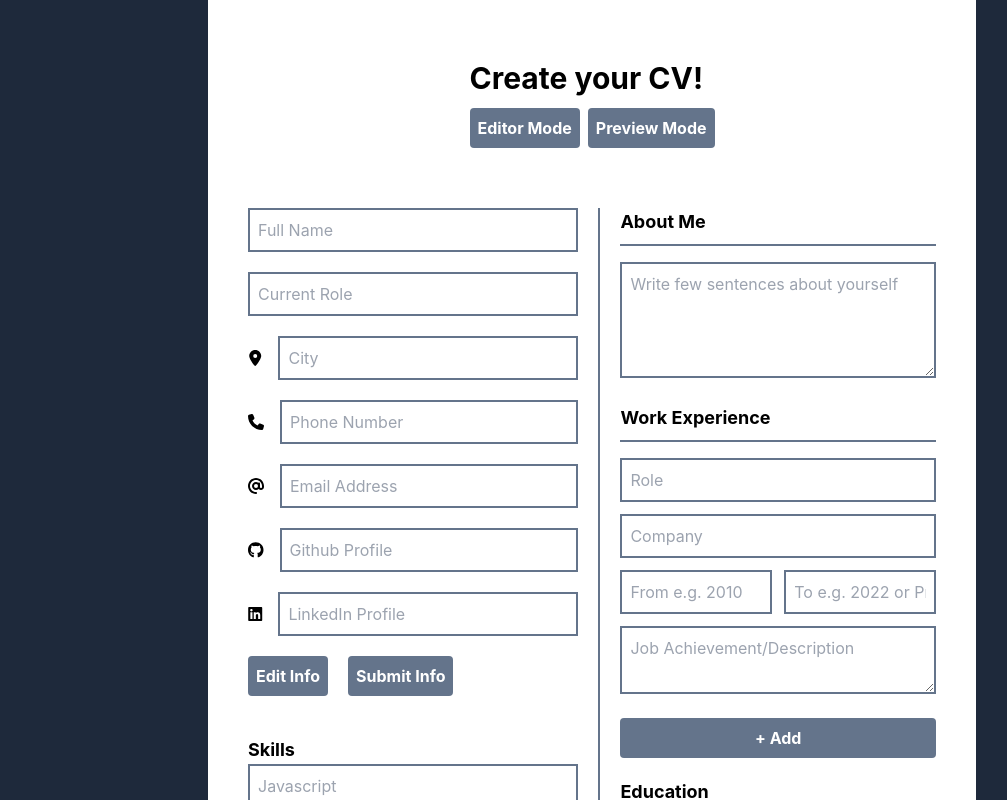
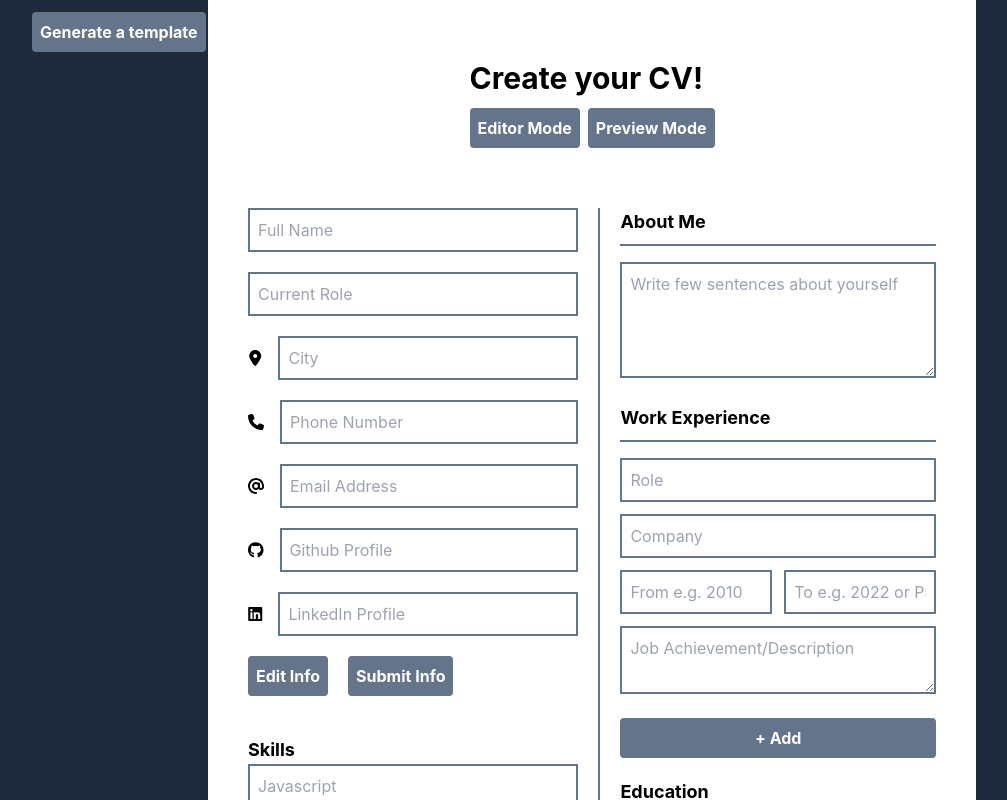
Before and after one commit to fcasibu/cv-application, a React (Create React App) app: page / in a window 1280 px wide. Shown: the top 800 px of the page, without its empty margins (48-1055 px from the left). Built offline with nearby package versions, Linux system fonts and the light colour scheme.

Commit message:
Add button to generate template

```diff
--- a/src/App.js
+++ b/src/App.js
@@ -1,3 +1,4 @@
+import { getNextKeyDef } from "@testing-library/user-event/dist/keyboard/getNextKeyDef";
 import { Component } from "react";
 import uniqid from "uniqid";
 import Header from "./components/Header/Header";
@@ -44,6 +45,7 @@ class App extends Component {
     this.deleteInterest = this.deleteInterest.bind(this);
     this.deleteWorkExperience = this.deleteWorkExperience.bind(this);
     this.deleteEducation = this.deleteEducation.bind(this);
+    this.generateTemplate = this.generateTemplate.bind(this);
   }
 
   changePersonalInfo(personalInfoObj) {
@@ -255,6 +257,64 @@ class App extends Component {
     });
   }
 
+  generateTemplate() {
+    const educationObj = {
+      degree: "BS in Software Engineering",
+      schoolName: "Iowa State University",
+      fromDate: "2000",
+      toDate: "2004",
+      id: "1",
+    };
+
+    const skillsObj = [
+      { name: "Javascript", id: "1" },
+      { name: "HTML5", id: "2" },
+      { name: "CSS3", id: "3" },
+      { name: "React", id: "4" },
+      { name: "Node.js", id: "5" },
+    ];
+
+    const interestsObj = [
+      { name: "Ruby on Rails", id: "1" },
+      { name: "Next.js", id: "2" },
+      { name: "Python", id: "3" },
+      { name: "Game Development", id: "4" },
+    ];
+
+    const workExperienceObj = {
+      role: "Web Developer",
+      company: "CRN Software Solutions",
+      jobAchievements:
+        "Designed and established multiple user-friendly websites. Formulated plans that resulted in 33% increase in user clicks. Troubleshooted multiple design problems",
+      fromDate: "2010",
+      toDate: "Present",
+      id: "1",
+    };
+    this.setState({
+      formDetails: {
+        aboutMe:
+          "Creative, project-driven professional with 10+ years of experience in web development and design. Knowledgeable in testing, and debugging processes. Proficient in creating user interfaces, troubleshooting complex issues. Built many crud applications in React.",
+        skill: "",
+        interest: "",
+        personalInfo: {
+          fullName: "John Doe",
+          currentRole: "Web Developer",
+          location: "Ames, IA",
+          phoneNumber: "123 4567 890",
+          email: "johndoe@gmail.com",
+          githubProfile: "github.com/johndoe",
+          linkedinProfile: "linkedin.com/in/johndoe",
+        },
+      },
+      multipleDetails: {
+        workExperience: [workExperienceObj],
+        education: [educationObj],
+        skills: skillsObj,
+        interests: interestsObj,
+      },
+    });
+  }
+
   render() {
     const {
       changePersonalInfo,
@@ -270,6 +330,7 @@ class App extends Component {
       deleteInterest,
       deleteWorkExperience,
       deleteEducation,
+      generateTemplate,
     } = this;
     const { personalInfo, aboutMe } = this.state.formDetails;
     const { skills, interests, workExperience, education } =
@@ -278,7 +339,10 @@ class App extends Component {
     return (
       <div className="App bg-slate-800">
         <div className="min-h-screen container max-w-3xl mx-auto flex flex-col gap-10 p-10 bg-white">
-          <Header onChangeMode={changeMode} />
+          <Header
+            onChangeMode={changeMode}
+            onGenerateTemplate={generateTemplate}
+          />
           <Main
             mode={mode}
             uniqueId={uniqueId}
--- a/src/components/Header/Header.js
+++ b/src/components/Header/Header.js
@@ -4,6 +4,11 @@ function Header(props) {
   };
 
   const previewClickHandler = () => {
+    props.onChangeMode("preview");
+  };
+
+  const generateTemplateClickHandler = () => {
+    props.onGenerateTemplate();
     props.onChangeMode("preview");
   };
 
@@ -23,6 +28,12 @@ function Header(props) {
         >
           Preview Mode
         </button>
+        <button
+          onClick={generateTemplateClickHandler}
+          className="absolute top-0 left-[80px] bg-slate-500 text-white font-bold p-2 rounded mt-3 hover:bg-slate-800 transition-colors ease-in-out delay-75"
+        >
+          Generate a template
+        </button>
       </div>
     </div>
   );
```
